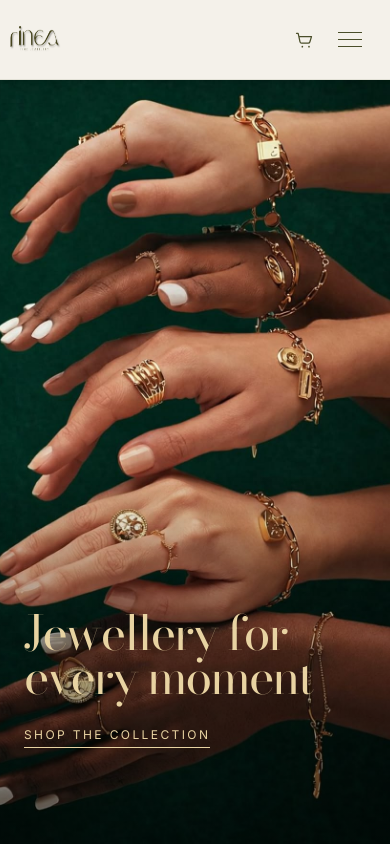
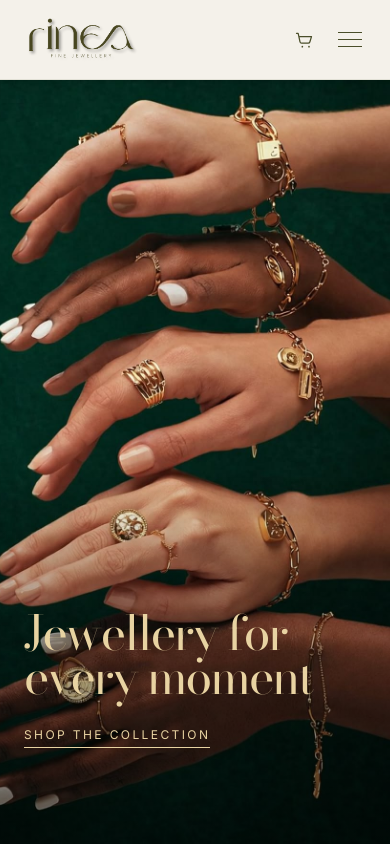
Before and after one commit to entrainaccademy/rinea, a Next.js app: page / in a window 390 px wide. Shown: the top 844 px of the page. Built offline with nearby package versions, Linux system fonts and the light colour scheme.

Commit message:
Fixed the first two mobile issues

```diff
--- a/src/components/Header.js
+++ b/src/components/Header.js
@@ -39,13 +39,15 @@ export default function Header() {
   return (
     <header className={`fixed inset-x-0 top-0 z-20 flex h-20 items-center justify-between border-b border-olive/10 bg-paper px-5 shadow-sm transition-colors duration-300 sm:h-24 sm:px-10 ${hasSolidHeader ? "lg:bg-paper" : "lg:border-transparent lg:bg-linear-to-b lg:from-black/35 lg:to-transparent lg:shadow-none"}`}>
       <Link href="/">
+        <span className="relative ml-2 block h-[45px] w-[110px] overflow-hidden lg:hidden">
           <Image
             src="/rinea-transparent.png"
             alt="Rinea"
             width={702}
             height={449}
-          className="-ml-8 h-20 w-auto lg:hidden"
+            className="absolute -left-[47px] -top-10 h-32 w-[200px] max-w-none"
           />
+        </span>
         {hasSolidHeader ? (
           <Image
             src="/rinea-transparent.png"
```
Lines whose indentation alone changed are shown as unchanged.
